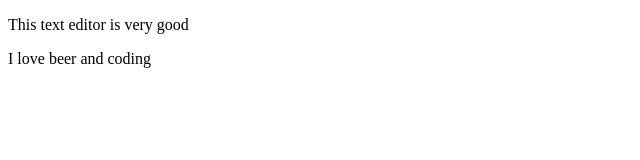
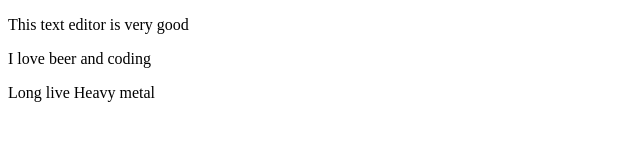
Before and after one commit to Zentriks/JSLearning, a plain HTML site: page index.html in a window 1280 px wide. Shown: the whole page, without its empty margins (0-640 px from the left). Drawn offline with Linux system fonts and the light colour scheme.

Commit message:
Metal for pedal

```diff
--- a/index.html
+++ b/index.html
@@ -8,5 +8,6 @@
 <body>
 <p>This text editor is very good</p>
 <p>I love beer and coding</p>
+<p>Long live Heavy metal</p>
 </body>
 </html>
```
